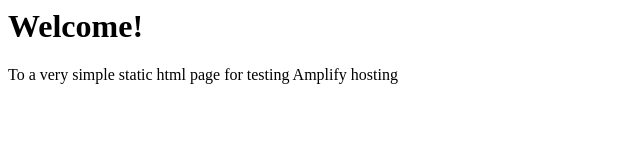
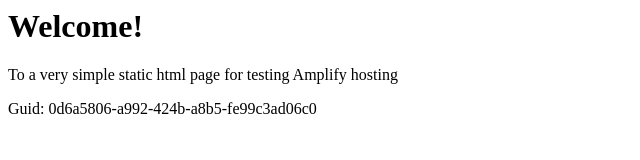
Before and after one commit to aws-aemilia-syd/Github-PR-Commit-Integration-Test-DoNotTouch-v0-preprod-ap-southeast-2, a website: page src/index.html in a window 1280 px wide. Shown: the whole page, without its empty margins (0-640 px from the left). Drawn offline with Linux system fonts and the light colour scheme.

Commit message:
commit from integ tests

```diff
--- a/src/index.html
+++ b/src/index.html
@@ -1,3 +1,5 @@
+
+
 <html lang="en">
 
 <head>
@@ -10,6 +12,6 @@
 <body>
     <h1>Welcome!</h1>
     <p>To a very simple static html page for testing Amplify hosting</p>
-</body>
+    <p>Guid: 0d6a5806-a992-424b-a8b5-fe99c3ad06c0</p></body>
 
 </html>
```
